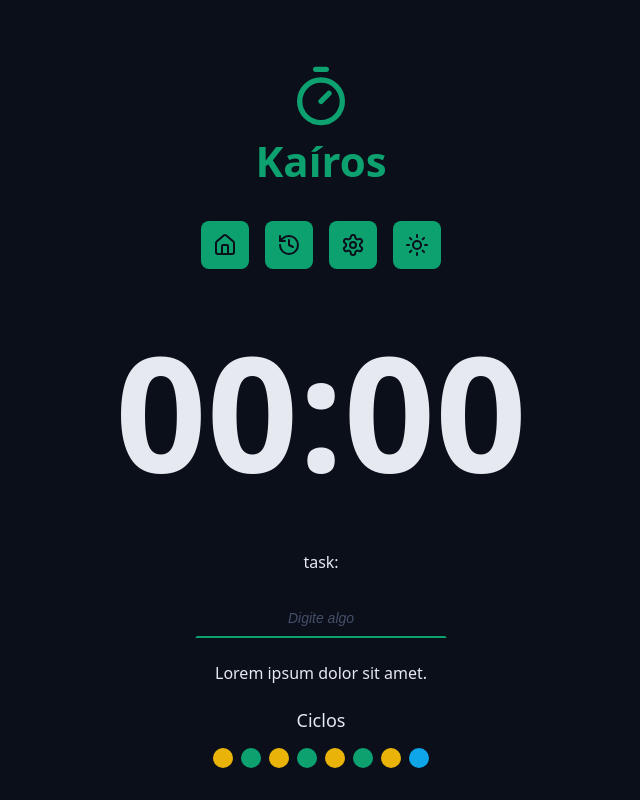
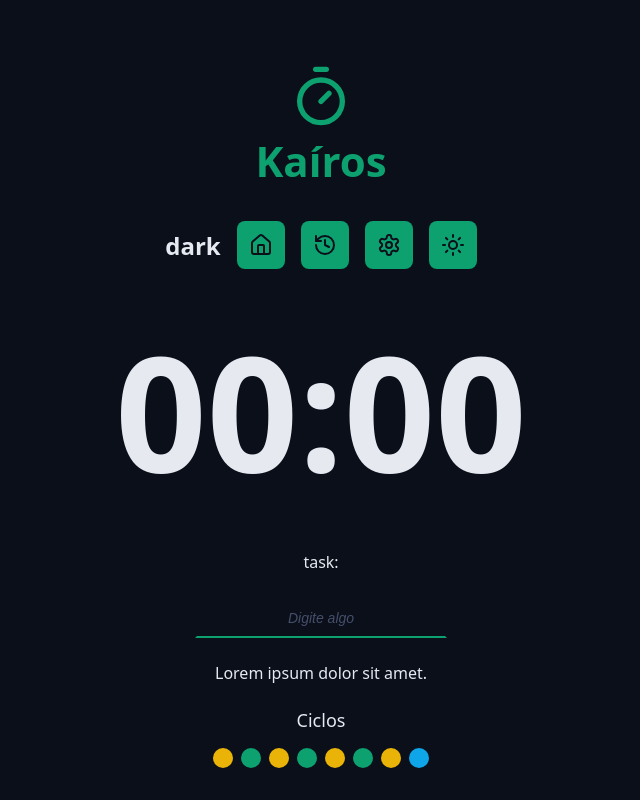
Before and after one commit to LuisAraujo-Dev/kairos-pomodoro, a React (Vite) app: page / in a window 1280 px wide. Shown: the top 800 px of the page, without its empty margins (319-959 px from the left). Built offline with nearby package versions, Linux system fonts and the light colour scheme.

Commit message:
feat: creat handleThemeChange function

```diff
--- a/src/components/Menu/index.tsx
+++ b/src/components/Menu/index.tsx
@@ -1,22 +1,62 @@
 import { HistoryIcon, HouseIcon, SettingsIcon, SunIcon } from "lucide-react";
 import styles from "./styles.module.css";
+import { useState } from 'react'
+
+type AvailableThemes = "dark" | "light";
 
 export function Menu() {
+  const [theme, setTheme] = useState<AvailableThemes>("dark");
+
+  function handleThemeChange(
+    event: React.MouseEvent<HTMLAnchorElement, MouseEvent>
+  ) {
+    event.preventDefault();
+
+    console.log("Clicado", Date.now());
+
+    setTheme((prevTheme) => {
+      const nextTheme = prevTheme === "dark" ? "light" : "dark";
+      return nextTheme;
+    });
+  }
+
   return (
     <nav className={styles.menu}>
-      <a href="#" className={styles.menuLink} aria-label="Ir para Home" title="Ir para Home">
+      <h1>{theme}</h1>
+      <a
+        href="#"
+        className={styles.menuLink}
+        aria-label="Ir para Home"
+        title="Ir para Home"
+      >
         <HouseIcon />
       </a>
 
-      <a href="#" className={styles.menuLink} aria-label="Ver hitórico" title="Ver hitórico">
+      <a
+        href="#"
+        className={styles.menuLink}
+        aria-label="Ver hitórico"
+        title="Ver hitórico"
+      >
         <HistoryIcon />
       </a>
 
-      <a href="#" className={styles.menuLink} aria-label="Configurações" title="Configurações">
+      <a
+        href="#"
+        className={styles.menuLink}
+        aria-label="Configurações"
+        title="Configurações"
+      >
         <SettingsIcon />
       </a>
 
-      <a href="#" className={styles.menuLink} aria-label="Mudar de tema" title="Mudar de tema">
+      <a
+        href="#"
+        className={styles.menuLink}
+        aria-label="Mudar de tema"
+        title="Mudar de tema"
+        onClick={handleThemeChange}
+      >
         <SunIcon />
       </a>
     </nav>
```
